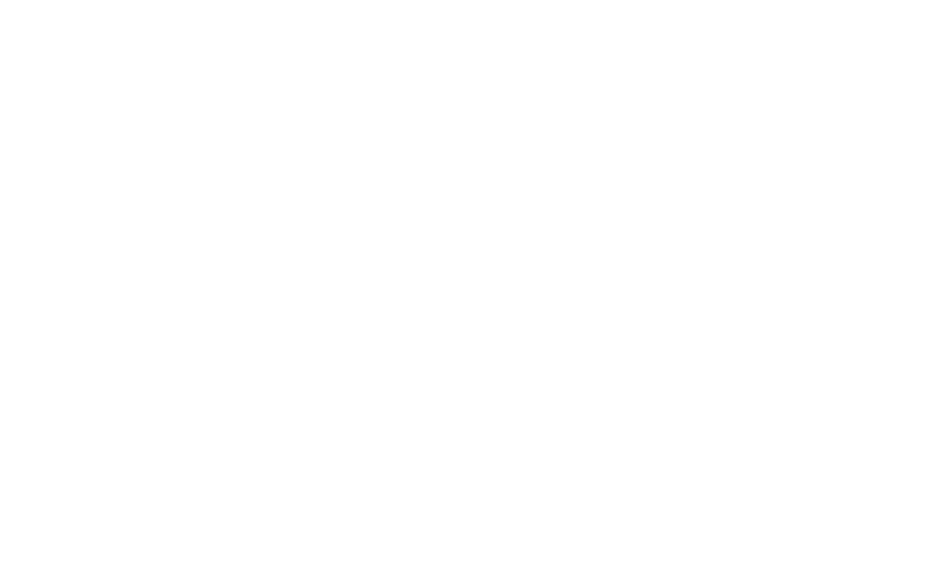
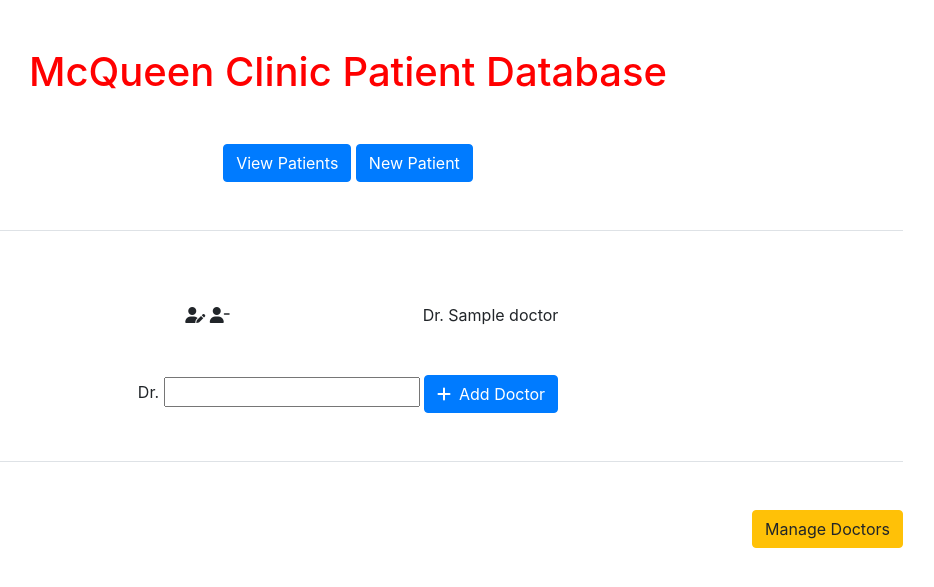
Before and after one commit to Code-Institute-Submissions/milestone-22, a Flask app: page /get_doctors in a window 1280 px wide. Before the commit the part shown is empty. Shown: the top 587 px of the page, without its empty margins (292-1226 px from the left). Run offline with Flask 2, Linux system fonts and the light colour scheme; a database or web service that is not in the repository returns one stand-in record (values such as "Sample title"); some libraries are stand-ins or nearby versions.

Commit message:
Created manage doctors section with ability to add doctors.

```diff
--- a/app.py
+++ b/app.py
@@ -35,9 +35,11 @@
     return render_template('doctors.html', doctors=mongo.db.doctors.find())
 
 
-@app.route('/add_doctor')
-def add_doctor():
-    return render_template('add_doctor.html')
+@app.route('/insert_doctor', methods=['POST'])
+def insert_doctor():
+    doctors =  mongo.db.doctors
+    doctors.insert_one(request.form.to_dict())
+    return redirect(url_for('get_doctors'))
 
 
 if __name__ == '__main__':
--- a/templates/add_patient.html
+++ b/templates/add_patient.html
@@ -49,8 +49,9 @@
                 {% endfor %}
             </select>
         </div>
-
-        <button type="submit" class="btn btn-primary">Add Patient</button>
+        <div class="col text-center">
+        <button type="submit" class="btn btn-primary"><i class="fas fa-plus mr-2 -t"></i>Add Patient</button>
+        </div>
     </form>
 
 {% endblock %}
--- a/templates/base.html
+++ b/templates/base.html
@@ -21,8 +21,8 @@
     <div class="container">
     <header class="pb-5 mb-5 border-bottom text-center">
         <h1 class="mb-5 mt-5">McQueen Clinic Patient Database</h1>
-        <a href="{{url_for('get_patients')}}"><button type="button" class="btn btn-primary"><i class="fas fa-list"></i>View Patients</button></a>
-        <a href="{{url_for('add_patient')}}"><button type="button" class="btn btn-primary"><i class="fas fa-plus"></i>Add Patient</button></a>
+        <a href="{{url_for('get_patients')}}"><button type="button" class="btn btn-primary">View Patients</button></a>
+        <a href="{{url_for('add_patient')}}"><button type="button" class="btn btn-primary">New Patient</button></a>
     </header>
     {% block content %}
     {% endblock %}
--- a/templates/doctors.html
+++ b/templates/doctors.html
@@ -0,0 +1,21 @@
+{% extends 'base.html' %}
+{% block content %}
+        {% for doctor in doctors %}
+            <div class="row text-center justify-content-center mb-4 pt-4 pb-4">
+                <div class="col-4 col-md-3">
+                    <i class="fas fa-user-edit ml-1"></i>
+                    <i class="fas fa-user-minus"></i>
+                </div>
+                <div class="col-8 col-md-3">
+                        <div >Dr. {{doctor.name}}</div>
+                </div>
+            </div>
+        {% endfor %}
+
+        <form action="{{ url_for('insert_doctor') }}" method="POST">
+            <div class="col text-center">
+                Dr. <input type="text" name="name" id="name">
+                <button type="submit" class="btn btn-primary"><i class="fas fa-plus mr-2 -t"></i>Add Doctor</button>
+            </div>
+        </form>
+{% endblock %}
```
Also changed, not shown: templates/patients.html (+18 -3 lines), templates/add_doctor.html (deleted).
